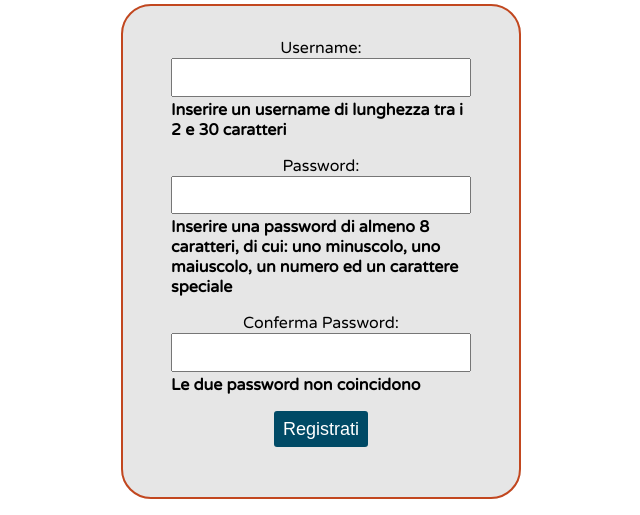
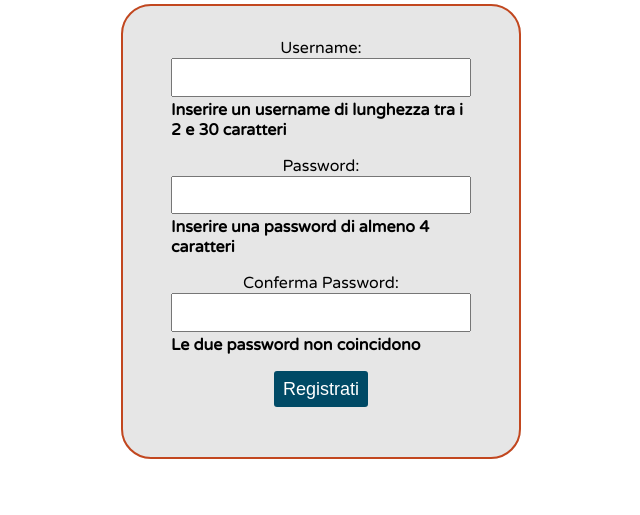
Before and after one commit to tlazzarin/sito-tecweb, a PHP site: page /registrati.php in a window 1280 px wide. Shown: the part 304-819 px from the top of the page, without its empty margins (319-959 px from the left). After the commit the page ends 763 px from the top, so only its background shows below. Run offline with PHP 8.4, Linux system fonts and the light colour scheme.

Commit message:
Fix vari

```diff
--- a/db_init.sql
+++ b/db_init.sql
@@ -189,7 +189,7 @@ CREATE TABLE `RECENSIONE` (
 --
 
 INSERT INTO `RECENSIONE` (`utente`, `percorso`, `voto`, `testo`, `ultima_modifica`) VALUES
-('user', 1, 5, 'Bellissimo percorso!!! 👍👍', '2024-12-17 14:17:22'),
+('user', 1, 5, 'Bellissimo percorso!!!', '2024-12-17 14:17:22'),
 ('user', 3, 5, 'Partiamo col dire che l’Escursione tra le Cascate di Fanes è perfetta per chi ama il brivido... e non parlo solo della natura. Prima sfida: trovare parcheggio.\r\nE poi arrivano loro, le cascate. Splendide, eh, nulla da dire, ma per arrivarci devi attraversare un ponticello traballante. Ma tranquilli, una volta arrivato vicino alle cascate sei ricompensato con una doccia gelata a tradimento. Rinfrescante? Sicuramente. Voluta? Non proprio.\r\nE il bello è che mentre ero lì, a contemplare il perché avessi deciso di torturarmi in questo modo, arriva la notizia: la Ferrari ha vinto a Monza! No, dico, LA FERRARI! Non succedeva da così tanto tempo che, per un attimo, ho pensato di aver perso la testa per la stanchezza. Un evento talmente raro che avrebbe meritato un brindisi.\r\nLa prossima volta mi porto una bandiera della Ferrari, così se non ce la faccio posso almeno sventolarla come segno di resa.', '2024-09-01 19:46:49'),
 ('user', 4, 3, 'Percorso stupendo peccato per i cervi che mi hanno morso una mano', '2024-12-13 15:15:30'),
 ('user', 5, 1, 'Devo argomentare?? No mi dispiace non c’è tempo da perdere qui arrivederci', '2024-12-17 14:58:28'),
--- a/src/DB/database.php
+++ b/src/DB/database.php
@@ -79,7 +79,7 @@ class Functions extends Constant{
         $res = new response_manager($result, $this->connection, "");
 
         if (!$res->ok()) {
-          $res->set_error_message("Utente non esiste");
+          $res->set_error_message("Errore in username o password");
         }
 
         $stmt->close();
--- a/src/accedi.html
+++ b/src/accedi.html
@@ -13,7 +13,7 @@
     <link href="https://fonts.googleapis.com/css2?family=Varela+Round&display=swap" rel="stylesheet">
     <link rel="stylesheet" href="./css/style.css">
 
-    <script src="./Js/registrati_accedi.js"></script>
+    <script src="./js/registrati_accedi.js"></script>
 </head>
 <body>
     <header>
@@ -66,7 +66,7 @@
             <span><input tabindex="2" type="text" id="email" name="email" class="styleInput"/></span>-->
 
             <label for="password">Password</label>
-            <input type="password" aria-label="Inesrisci la tua Password" id="password" name="password" class="styleInput" minlength="8" required/>
+            <input type="password" aria-label="Inesrisci la tua Password" id="password" name="password" class="styleInput" minlength="4" required/>
             <p id="aiutoPassword" ></p>
 
 
--- a/src/controlloAccedi.php
+++ b/src/controlloAccedi.php
@@ -21,7 +21,7 @@ if($checkConnection){
 
     $usernameCheck = (isset($username) && preg_match('/^[A-Za-z\s]\w{2,30}$/', $username));
     #$emailCheck = (isset($email) && filter_var($email,FILTER_VALIDATE_EMAIL));
-    $passwordCheck = (isset($password) && preg_match('/^(?=.*[a-z])(?=.*[A-Z])(?=.*\d)(?=.*[@$.,-;:<>!%*?&_=])[A-Za-z\d@$.,-;:<>!%*?&_=]{8,16}/', $password));
+    $passwordCheck = (isset($password) && strlen($password) >= 4);
 
 
     if( $usernameCheck && $passwordCheck)
--- a/src/controlloRegistrazione.php
+++ b/src/controlloRegistrazione.php
@@ -21,7 +21,8 @@ if($checkConnection){
 
     $usernameCheck = (isset($username) && preg_match('/^[A-Za-z\s]\w{2,30}$/', $username));
     #$emailCheck = (isset($email) && filter_var($email,FILTER_VALIDATE_EMAIL));
-    $passwordCheck = (isset($password) && preg_match('/^(?=.*[a-z])(?=.*[A-Z])(?=.*\d)(?=.*[@$.,-;:<>!%*?&_=])[A-Za-z\d@$.,-;:<>!%*?&_=]{8,16}/', $password));
+    //$passwordCheck = (isset($password) && preg_match('/^(?=.*[a-z])(?=.*[A-Z])(?=.*\d)(?=.*[@$.,-;:<>!%*?&_=])[A-Za-z\d@$.,-;:<>!%*?&_=]{8,16}/', $password));
+    $passwordCheck = (isset($password) && strlen($password)>=4);
 
 
     if($usernameCheck && $passwordCheck)
--- a/src/Js/registrati_accedi.js
+++ b/src/js/registrati_accedi.js
@@ -1,103 +1,88 @@
 let restrizioni = {
-  "username": [
+  username: [
     "Username",
     /^[A-Za-z\s]\w{2,30}$/,
-    "Inserire un username di lunghezza tra i 2 e 30 caratteri\n"
+    "Inserire un username di lunghezza tra i 2 e 30 caratteri\n",
   ],
-  "email": [
+  email: [
     "Indirizzo mail",
     /^\w+([\.-]?\w+)*@\w+([\.-]?\w+)*(\.\w{2,3})+$/,
-    "Inserire un indirizzo mail corretto\n"
+    "Inserire un indirizzo mail corretto\n",
   ],
-  "password": [
+  password: [
     "Password",
-    /^(?=.*[a-z])(?=.*[A-Z])(?=.*\d)(?=.*[@$.,-;:<>!%*?&_=])[A-Za-z\d@$.,-;:<>!%*?&_=]{8,}$/,
-    "Inserire una password di almeno 8 caratteri, di cui: uno minuscolo, uno maiuscolo, un numero ed un carattere speciale\n"
+    /^(?=.*[a-z])(?=.*[A-Z])(?=.*\d)[A-Za-z\d@$.,-;:<>!%*?&_=]{4,}$/,
+    "Inserire una password di almeno 4 caratteri\n",
   ],
-  "confirm": [
+  confirm: [
     "ConfermaPassword",
-    /^(?=.*[a-z])(?=.*[A-Z])(?=.*\d)(?=.*[@$.,-;:<>!%*?&_=])[A-Za-z\d@$.,-;:<>!%*?&_=]{8,}$/,
-    "Le due password non coincidono\n"
-  ]
+    /^(?=.*[a-z])(?=.*[A-Z])(?=.*\d)[A-Za-z\d@$.,-;:<>!%*?&_=]{4,}$/,
+    "Le due password non coincidono\n",
+  ],
 };
 
+//controllo che tutti i campi siano pieni e validi per poter premere il tasto registrati
+function load() {
+  let form = document.getElementById("form");
 
-
-//controllo che tutti i campi siano pieni e validi per poter premere il tasto registrati
-function load()
-{
-  let form =document.getElementById("form");
-
-  form.addEventListener("submit",function (event){
-      if(!validazioneForm())
-      {
-          event.preventDefault();
-      }
-  })
+  form.addEventListener("submit", function (event) {
+    if (!validazioneForm()) {
+      event.preventDefault();
+    }
+  });
 
   for (var key in restrizioni) {
-      var input = document.getElementById(key);
+    var input = document.getElementById(key);
 
-
-      if(input!=null){
-          validazioneCampo(input);
-
-      }
-
+    if (input != null) {
+      validazioneCampo(input);
     }
+  }
 }
-
 
 //controllo validazione campo e aggiunta consiglio su come riempire campo
 function validazioneCampo(input) {
-
-  var parent = document.getElementById("aiuto"+restrizioni[input.id][0]);
+  var parent = document.getElementById("aiuto" + restrizioni[input.id][0]);
   mostraErrore(input);
 
   if (parent.children.length == 2) {
-
     parent.removeChild(parent.children[1]);
-
   }
 
-
-  if (input.value.search(restrizioni[input.id][1]) != 0 || input.value == restrizioni[input.id][0]) {
-
+  if (
+    input.value.search(restrizioni[input.id][1]) != 0 ||
+    input.value == restrizioni[input.id][0]
+  ) {
     return false;
   }
 
   if (input.id == "conferma" && !confirmPass()) {
-
     return false;
   }
-
-
 
   return true;
 }
 
-
 //controllo che password e conferma siano ugali
 function confirmPass() {
-  const password = document.querySelector('input[name=password]');
-  const confirm = document.querySelector('input[name=conferma]');
+  const password = document.querySelector("input[name=password]");
+  const confirm = document.querySelector("input[name=conferma]");
 
   if (confirm.value === password.value) {
-    return true
+    return true;
   }
   return false;
 }
 
 //aggiunta dell' error suggestion
 function mostraErrore(input) {
-  var parent = document.getElementById("aiuto"+restrizioni[input.id][0]);
+  var parent = document.getElementById("aiuto" + restrizioni[input.id][0]);
   var errore = document.createElement("strong");
   errore.className = "errorSuggestion";
-  errore.id="error"+restrizioni[input.id];
+  errore.id = "error" + restrizioni[input.id];
   errore.appendChild(document.createTextNode(restrizioni[input.id][2]));
   parent.appendChild(errore);
 }
-
 
 //controllo di tutti gli input nella form
 function validazioneForm() {
@@ -114,6 +99,6 @@ function validazioneForm() {
   return true;
 }
 
-window.addEventListener('load', function(){
+window.addEventListener("load", function () {
   load();
-})
+});
--- a/src/registrati.html
+++ b/src/registrati.html
@@ -14,7 +14,7 @@
     <link href="https://fonts.googleapis.com/css2?family=Varela+Round&display=swap" rel="stylesheet">
     <link rel="stylesheet" href="./css/style.css">
 
-    <script src="./Js/registrati_accedi.js"></script>
+    <script src="./js/registrati_accedi.js"></script>
 </head>
 <body>
     <header>
@@ -67,11 +67,11 @@
             <input tabindex="3" type="text" id="email" name="email" class="styleInput"/>-->
 
             <label for="password">Password</label>
-            <input type="password" aria-label="Inesrisci una Password" id="password" name="password" class="styleInput" minlength="8" required/>
+            <input type="password" aria-label="Inesrisci una Password" id="password" name="password" class="styleInput" minlength="4" required/>
             <p id="aiutoPassword" ></p>
 
             <label for="confirm">Conferma Password</label>
-            <input type="password" aria-label="Reinserisci la Password per confermare" id="confirm" name="confirm" class="styleInput" minlength="8" required/>
+            <input type="password" aria-label="Reinserisci la Password per confermare" id="confirm" name="confirm" class="styleInput" minlength="4" required/>
             <p id="aiutoConfermaPassword" ></p>
 
             <input aria-label="Pulsante Registrati" type="submit" class="button" name="bottoneRegistrati" value="Registrati">
```
Also changed, not shown: src/DB/connessione.php (deleted, +0 -34 lines), src/logout.php (added, +8 -0 lines).
